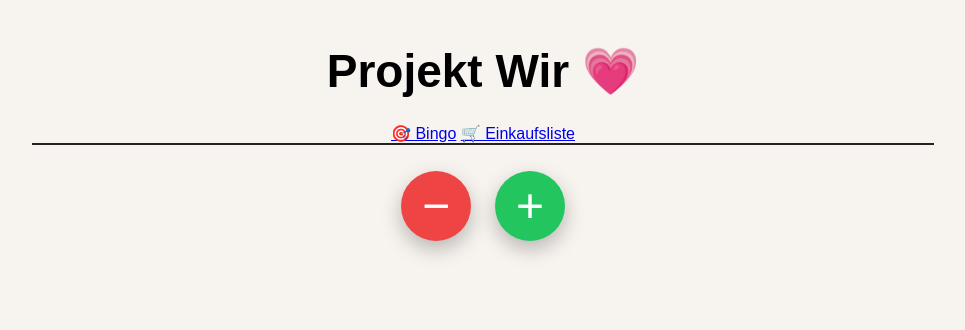
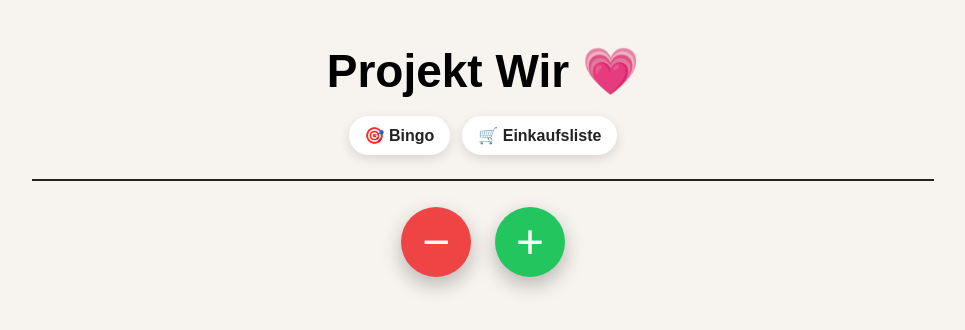
Before and after one commit to bjkhhde-art/Projekt-Wir, a plain HTML site: page index.html in a window 1280 px wide. Shown: the whole page, without its empty margins (157-1122 px from the left). Drawn offline with nearby package versions, Linux system fonts and the light colour scheme; no server answers.

Commit message:
Update styles for h1 and add main navigation
Adjusted margin for h1 and added main navigation styles.

```diff
--- a/style.css
+++ b/style.css
@@ -8,7 +8,25 @@ body {
 
 h1 {
   font-size: clamp(32px, 9vw, 46px);
-  margin: 28px 0 26px;
+  margin: 28px 0 18px;
+}
+
+.main-nav {
+  display: flex;
+  justify-content: center;
+  gap: 12px;
+  margin-bottom: 24px;
+  flex-wrap: wrap;
+}
+
+.main-nav a {
+  text-decoration: none;
+  background: white;
+  color: #222;
+  padding: 10px 16px;
+  border-radius: 999px;
+  box-shadow: 0 4px 12px rgba(0,0,0,0.12);
+  font-weight: bold;
 }
 
 #board {
@@ -195,7 +213,6 @@ select {
   margin-bottom: 10px;
 }
 
-/* Handy Ansicht */
 @media (max-width: 700px) {
   body {
     padding: 10px;
@@ -204,7 +221,7 @@ select {
   h1 {
     font-size: 36px;
     margin-top: 24px;
-    margin-bottom: 24px;
+    margin-bottom: 18px;
   }
 
   #board {
```
